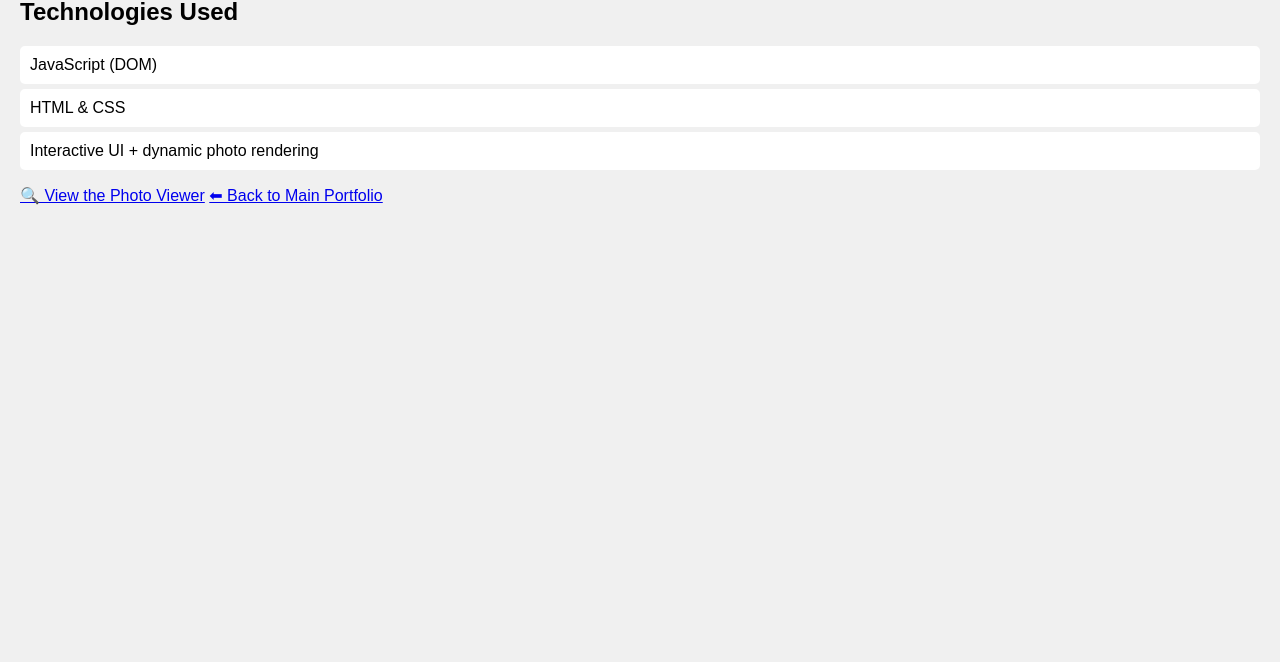
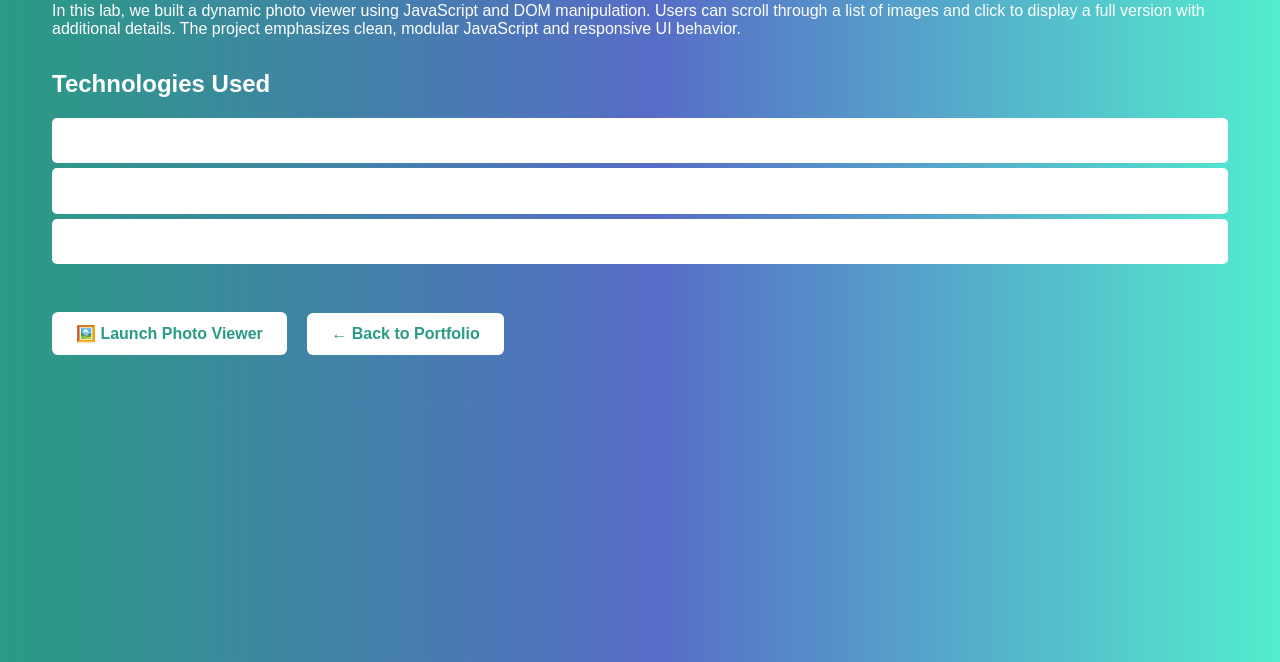
Before and after one commit to Escxped/cit281-lab8, a website: page lab-info.html in a window 1280 px wide. Shown: the part 138-800 px from the top of the page. Drawn offline with Linux system fonts and the light colour scheme.

Commit message:
Finished

```diff
--- a/lab-info.html
+++ b/lab-info.html
@@ -4,21 +4,69 @@
   <meta charset="UTF-8" />
   <title>Lab 8 – Photo Viewer</title>
   <link rel="stylesheet" href="style.css" />
+  <style>
+    body {
+      font-family: Arial, sans-serif;
+      background: linear-gradient(90deg, rgba(42, 155, 132, 1) 0%, rgba(87, 108, 199, 1) 51%, rgba(83, 237, 206, 1) 100%);
+      color: white;
+      padding: 2rem;
+    }
+
+    h1 {
+      font-size: 2.5rem;
+      margin-bottom: 1rem;
+    }
+
+    h2 {
+      font-size: 1.5rem;
+      margin-top: 2rem;
+    }
+
+    ul {
+      line-height: 1.6;
+    }
+
+    a.button {
+      display: inline-block;
+      background-color: #ffffff;
+      color: #2a9b84;
+      padding: 0.75rem 1.5rem;
+      margin-right: 1rem;
+      text-decoration: none;
+      border-radius: 6px;
+      font-weight: bold;
+      margin-top: 1rem;
+    }
+
+    a.button:hover {
+      background-color: #e0e0e0;
+    }
+
+    .nav {
+      margin-top: 2rem;
+    }
+  </style>
 </head>
 <body>
+
   <h1>Lab 8 – Photo Viewer</h1>
   <p>
-    This lab implements a basic photo viewer using JavaScript. Users can browse a list of photos, click to view details, and dynamically interact with the content using DOM manipulation.
+    In this lab, we built a dynamic photo viewer using JavaScript and DOM manipulation.
+    Users can scroll through a list of images and click to display a full version with additional details.
+    The project emphasizes clean, modular JavaScript and responsive UI behavior.
   </p>
 
   <h2>Technologies Used</h2>
   <ul>
-    <li>JavaScript (DOM)</li>
-    <li>HTML & CSS</li>
-    <li>Interactive UI + dynamic photo rendering</li>
+    <li>JavaScript (DOM manipulation)</li>
+    <li>HTML + CSS</li>
+    <li>Event listeners and dynamic rendering</li>
   </ul>
 
-  <a href="index.html" class="button">🔍 View the Photo Viewer</a>
-  <a href="../index.html" class="button">⬅ Back to Main Portfolio</a>
+  <div class="nav">
+    <a href="index.html" class="button">🖼️ Launch Photo Viewer</a>
+    <a href="https://escxped.github.io/" class="button">← Back to Portfolio</a>
+  </div>
+
 </body>
 </html>
```
